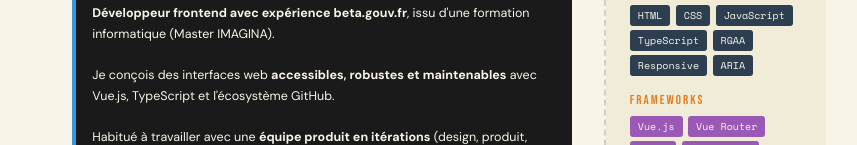
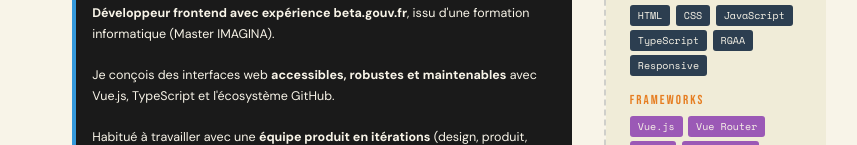
Before and after one commit to Shamzic/CVs, a plain HTML site: page cv_developpeur_frontend.html in a window 1280 px wide. Shown: the part 286-431 px from the top of the page, without its empty margins (211-1068 px from the left). Drawn offline with nearby package versions, Linux system fonts and the light colour scheme.

Commit message:
fix: suppression de la compétence ARIA dans la liste des compétences

```diff
--- a/cv_developpeur_frontend.html
+++ b/cv_developpeur_frontend.html
@@ -569,7 +569,6 @@
       <div class="skill-tag">TypeScript</div>
       <div class="skill-tag">RGAA</div>
       <div class="skill-tag">Responsive</div>
-      <div class="skill-tag">ARIA</div>
     </div>
     <div class="skill-category">
       <div class="skill-cat-title">Frameworks</div>
```
